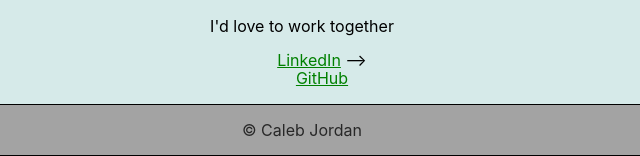
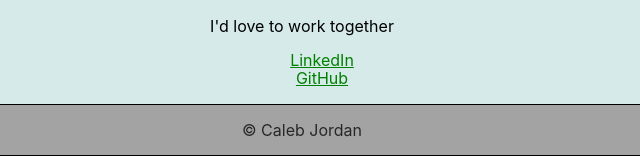
Before and after one commit to DeveloperCaleb/portfolio-website, a plain HTML site: page index.html in a window 1280 px wide. Shown: the part 1043-1199 px from the top of the page, 338-978 px from the left. Drawn offline with nearby package versions, Linux system fonts and the light colour scheme; a script that the page names is missing.

Commit message:
Add files via upload

```diff
--- a/index.html
+++ b/index.html
@@ -54,7 +54,7 @@
           <h2 class="text-centered"><!--Centers text within the container--> Contact Caleb </h2>
           <p class="text-centered large-font"> I'd love to work together </p>
           <ol> <!--ordered list that will order the following li(list items) numerically-->
-            <li> <a href="https://www.linkedin.com/in/caleb-jordan-460113207/" target="_blank">LinkedIn</a> <!--Clicking "LinkedIn" opens a new tab to Caleb Jordans LinkedIn. The target="_blank" attribute is what causes the link to open in a new tab-->--></li>
+            <li> <a href="https://www.linkedin.com/in/caleb-jordan-460113207/" target="_blank">LinkedIn</a> <!--Clicking "LinkedIn" opens a new tab to Caleb Jordans LinkedIn. The target="_blank" attribute is what causes the link to open in a new tab--></li>
             <li> <a href="https://github.com/DevloperCaleb" target="_blank">GitHub</a> <!--Clicking "Github" opens a new tab to the Github page DevloperCaleb. The target="_blank" attribute is what causes the link to open in a new tab--></li>
           </ol>
         </article>
```
